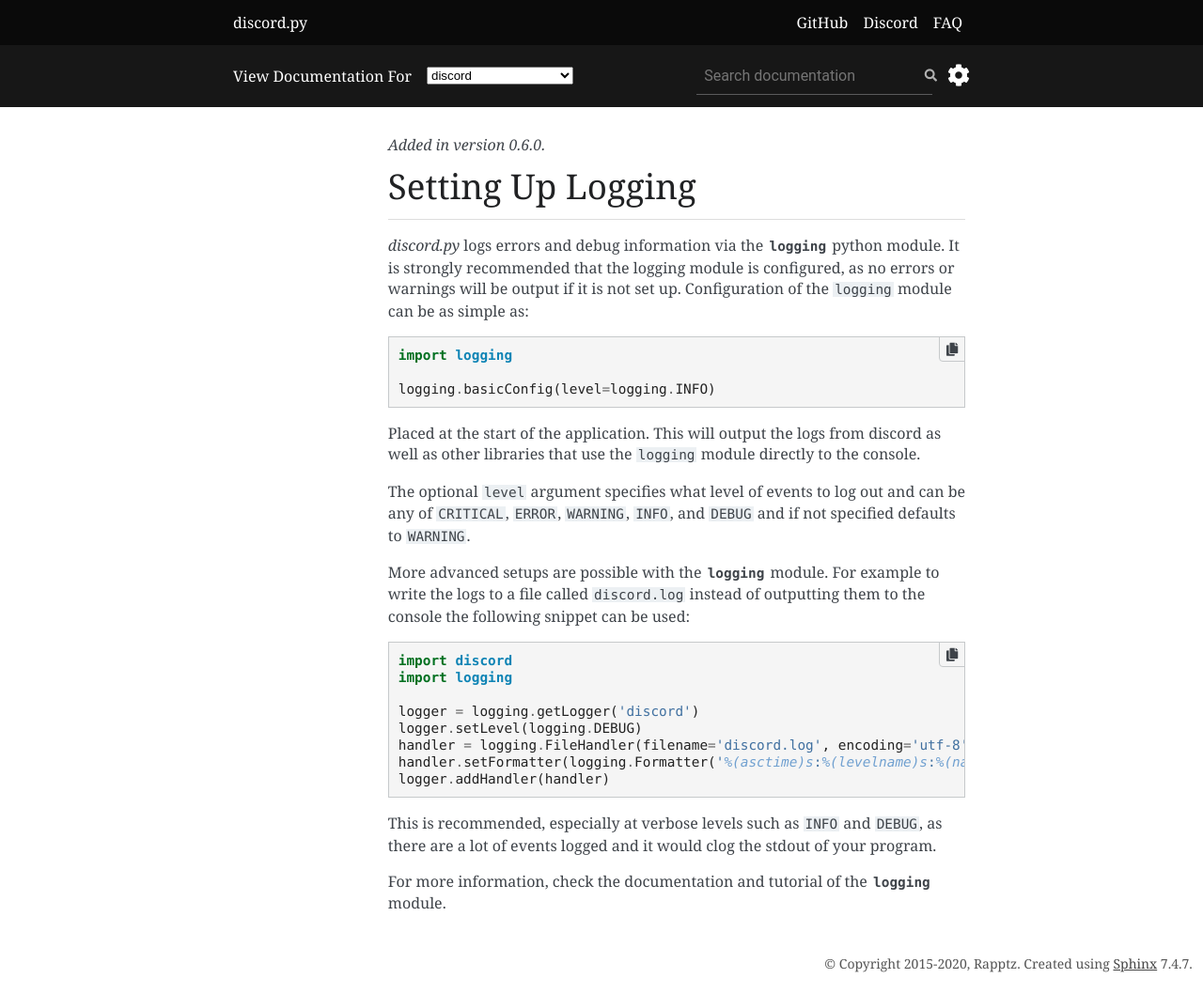
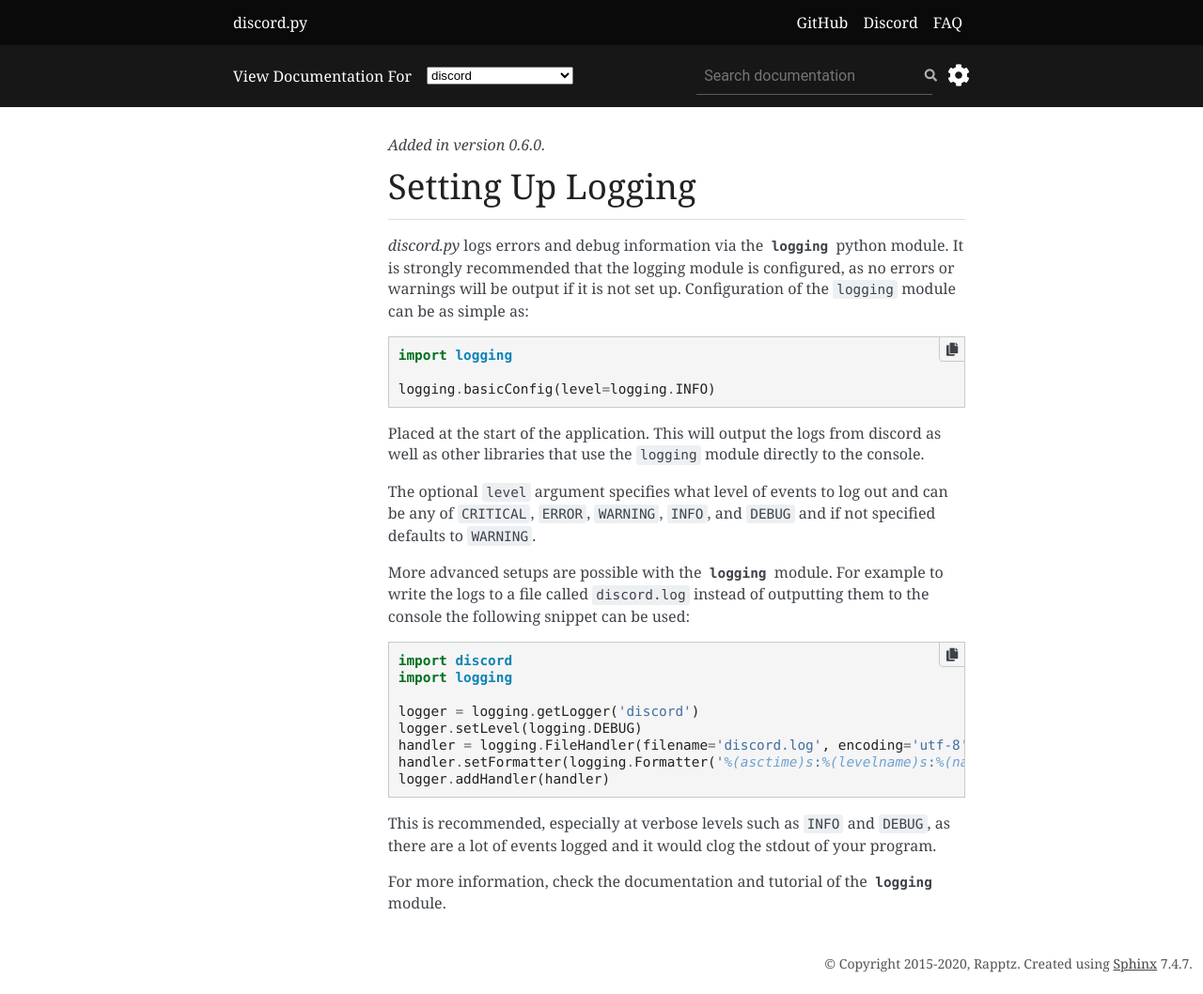
Before and after one commit to spartacus0816/dsbot, a Sphinx documentation site: the page built from docs/logging.rst, in a window 1280 px wide. Shown: the whole page at 94% size. Built offline with Sphinx 7.4.7, drawn with Linux system fonts in a browser that asks for light colours; nearby versions of some CDN libraries; pages that are not in the unit, such as notebooks, are missing from menus.

Commit message:
Add border radius and padding to inline code

```diff
--- a/docs/_static/style.css
+++ b/docs/_static/style.css
@@ -742,6 +742,8 @@
 
 code {
   background-color: var(--inline-code-background);
+  padding: .15em;
+  border-radius: 3px;
 }
 
 code.descname {
```
